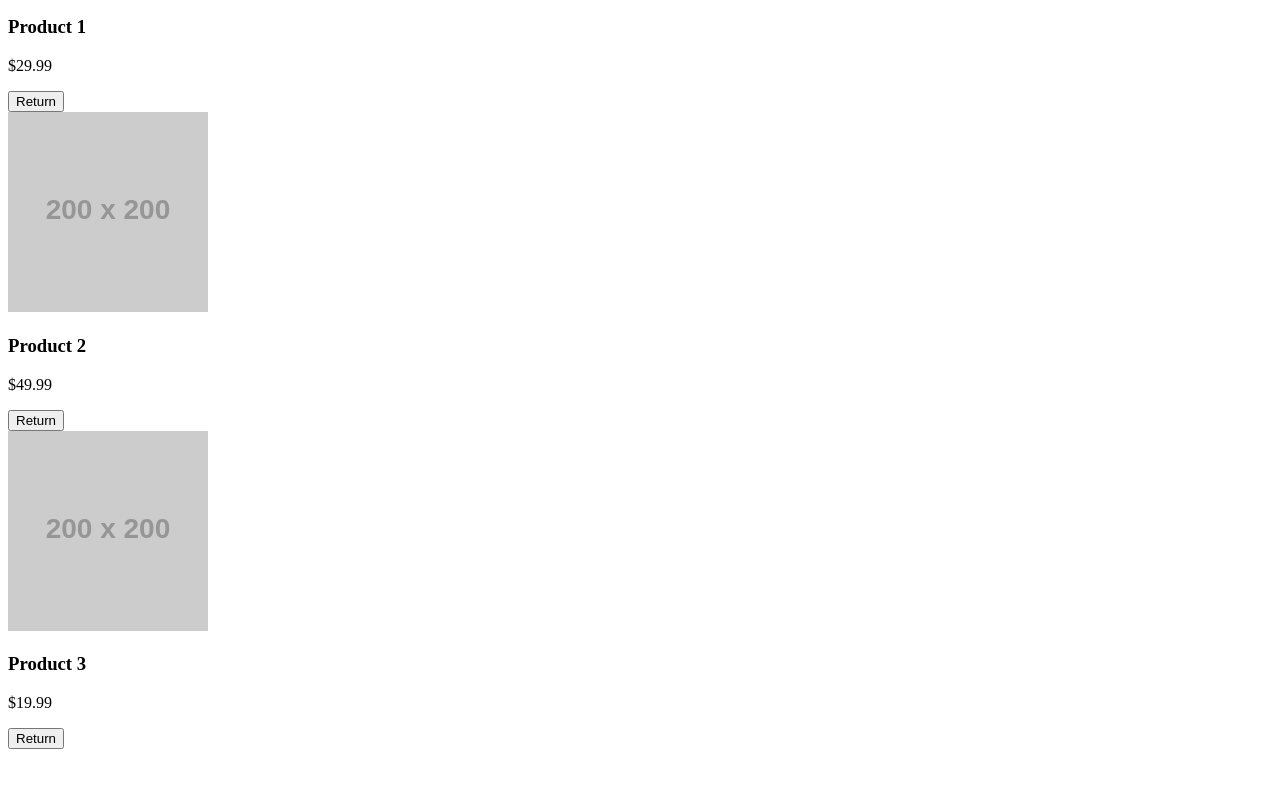
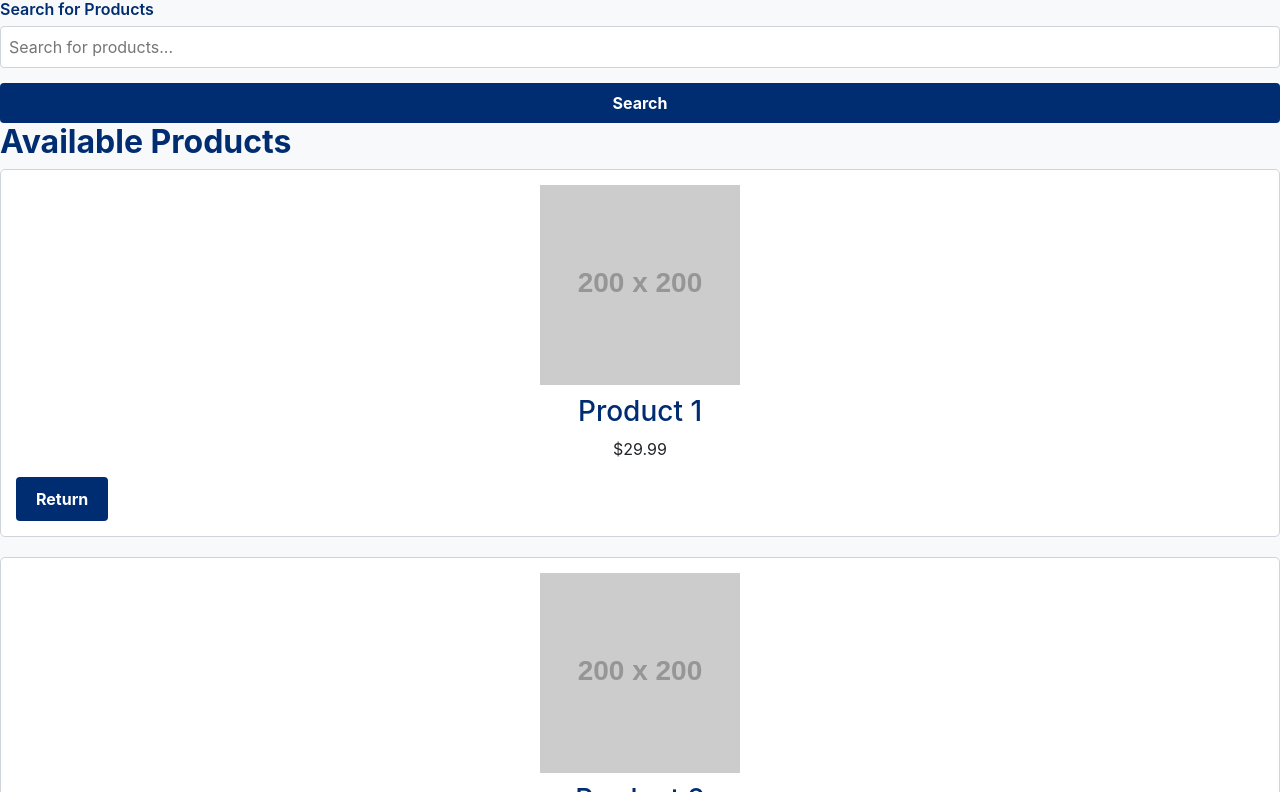
Before and after one commit to lowerants/Group-5-Storefront, a plain HTML site: page BillingDetails.html in a window 1280 px wide. Shown: the part 624-1416 px from the top of the page. Before the commit the page ends 1381 px from the top, so only its background shows below. Drawn offline with nearby package versions, Linux system fonts and the light colour scheme; placeholder pictures from the web are drawn by us.

Commit message:
Update BillingDetails.html

```diff
--- a/BillingDetails.html
+++ b/BillingDetails.html
@@ -4,6 +4,91 @@
     <meta charset="UTF-8">
     <meta name="viewport" content="width=device-width, initial-scale=1.0">
     <title>Penn State Merch Shop</title>
+    <!-- Bootstrap CSS (For Professional Look) & J -->
+<link href="https://stackpath.bootstrapcdn.com/bootstrap/4.5.2/css/bootstrap.min.css" rel="stylesheet">
+<script src="https://code.jquery.com/jquery-3.5.1.slim.min.js"></script>
+<script src="https://cdn.jsdelivr.net/npm/@popperjs/core@2.5.2/dist/umd/popper.min.js"></script>
+<script src="https://stackpath.bootstrapcdn.com/bootstrap/4.5.2/js/bootstrap.min.js"></script>
+
+<style>
+    body {
+        background-color: #f8f9fa;
+    }
+
+    h2 {
+        color: #002d72; /* Penn State Blue */
+        font-weight: bold;
+    }
+
+    label {
+        display: block;
+        margin-top: 10px;
+        font-weight: 600;
+        color: #002d72;
+    }
+
+    input, textarea, button {
+        display: block;
+        width: 100%;
+        margin-top: 5px;
+        padding: 8px;
+        border: 1px solid #ced4da;
+        border-radius: 4px;
+    }
+
+    input:focus, textarea:focus {
+        border-color: #002d72;
+        outline: none;
+        box-shadow: 0 0 5px rgba(0, 45, 114, 0.2);
+    }
+
+    button {
+        background-color: #002d72; /* Penn State Blue */
+        color: #ffffff;
+        border: none;
+        font-weight: bold;
+        cursor: pointer;
+        margin-top: 15px;
+        transition: background-color 0.3s ease;
+    }
+
+    button:hover {
+        background-color: #ffffff; /* White on hover */
+        color: #002d72;
+        border: 1px solid #002d72;
+    }
+
+    .product-item {
+        border: 1px solid #ced4da;
+        border-radius: 5px;
+        padding: 15px;
+        margin-bottom: 20px;
+        text-align: center;
+        background-color: #ffffff;
+    }
+
+    .product-item h3 {
+        color: #002d72;
+        margin-top: 10px;
+    }
+
+    .product-item button {
+        width: auto;
+        padding: 10px 20px;
+        background-color: #002d72; /* Penn State Blue */
+        border: none;
+        color: #ffffff;
+        font-weight: bold;
+    }
+
+    .product-item button:hover {
+        background-color: #ffffff; /* White on hover */
+        color: #002d72;
+        border: 1px solid #002d72;
+    }
+    </style>
+
+
 </head>
 
 <!-- section is an alternative to div
```
